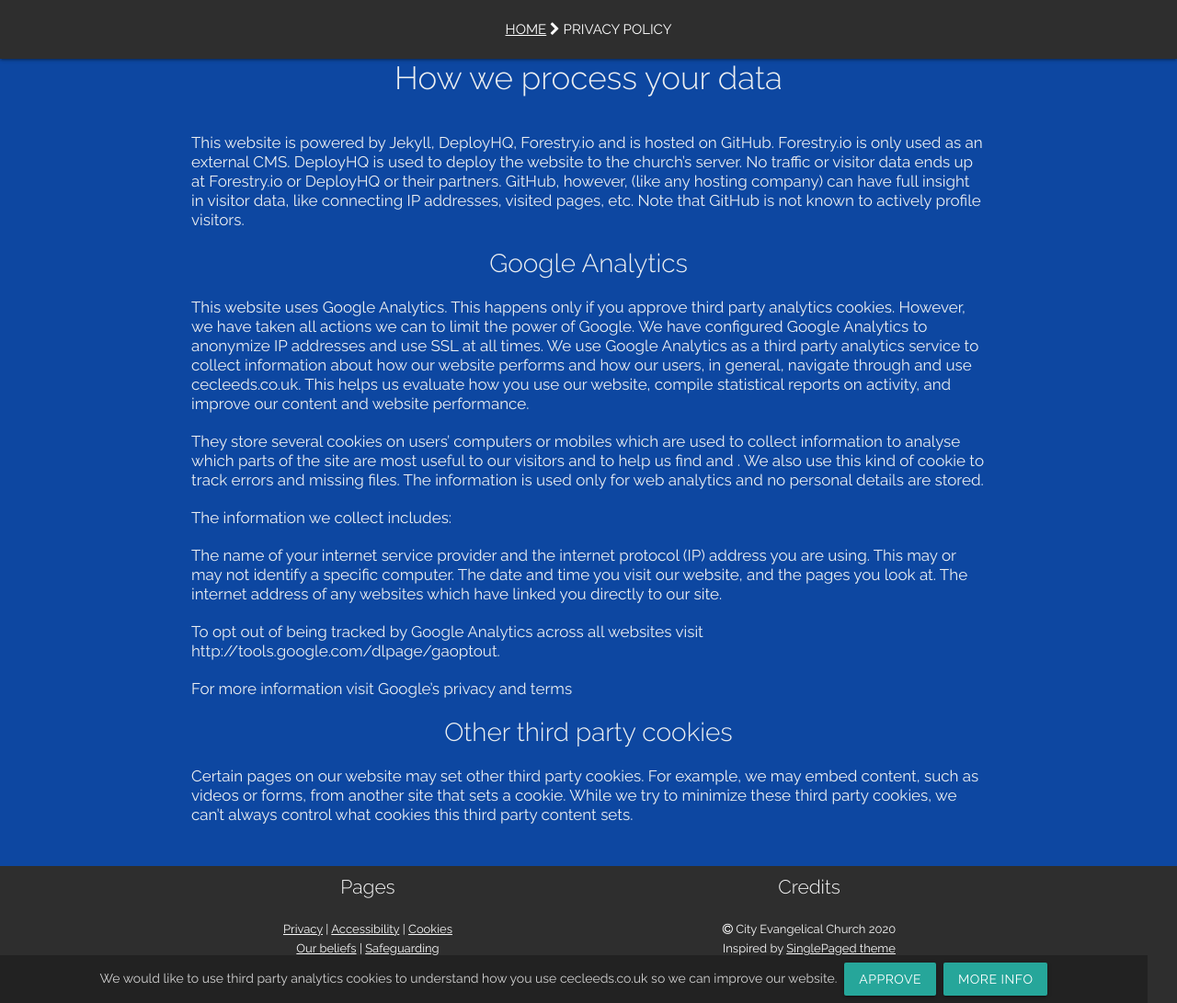
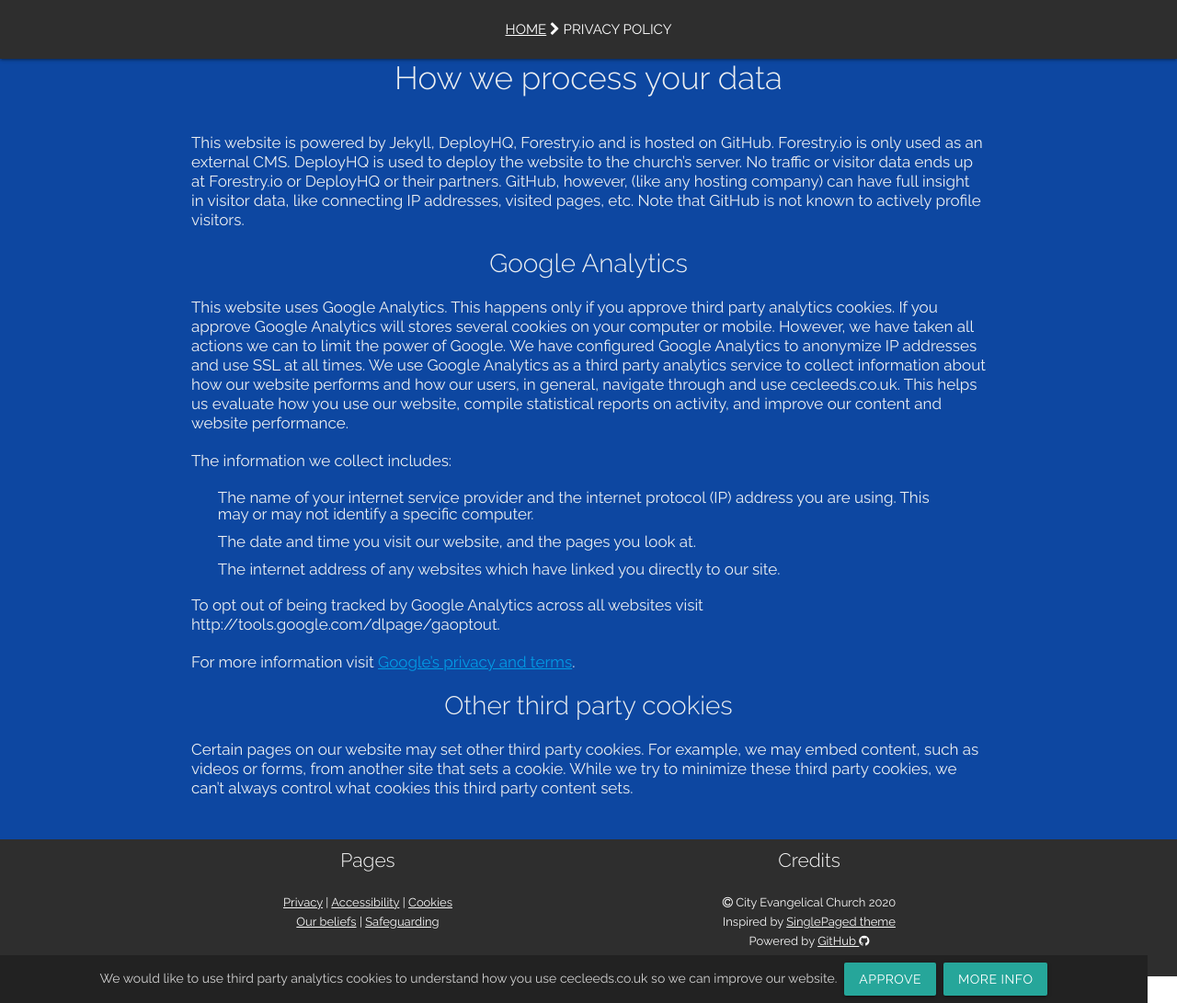
Before and after one commit to woodcock3/citychurch, a Jekyll site: the page built from pages/privacy.md, in a window 1280 px wide and 1091 px high. Shown: the whole window at 92% size. Built offline with Jekyll 4.4.1, drawn with Linux system fonts in a browser that asks for light colours.

Commit message:
Update privacy.md

```diff
--- a/pages/privacy.md
+++ b/pages/privacy.md
@@ -11,22 +11,20 @@ tag: page
 
 This website is powered by Jekyll, DeployHQ, Forestry.io and is hosted on GitHub. Forestry.io is only used as an external CMS. DeployHQ is used to deploy the website to the church's server. No traffic or visitor data ends up at Forestry.io or DeployHQ or their partners. GitHub, however, (like any hosting company) can have full insight in visitor data, like connecting IP addresses, visited pages, etc. Note that GitHub is not known to actively profile visitors.
 
+
 ### Google Analytics
 
-This website uses Google Analytics. This happens only if you approve third party analytics cookies. However, we have taken all actions we can to limit the power of Google. We have configured Google Analytics to anonymize IP addresses and use SSL at all times. We use Google Analytics as a third party analytics service to collect information about how our website performs and how our users, in general, navigate through and use cecleeds.co.uk. This helps us evaluate how you use our website, compile statistical reports on activity, and improve our content and website performance.
-
-
-They store several cookies on users' computers or mobiles which are used to collect information to analyse which parts of the site are most useful to our visitors and to help us find and . We also use this kind of cookie to track errors and missing files. The information is used only for web analytics and no personal details are stored.
+This website uses Google Analytics. This happens only if you approve third party analytics cookies. If you approve Google Analytics will stores several cookies on your computer or mobile. However, we have taken all actions we can to limit the power of Google. We have configured Google Analytics to anonymize IP addresses and use SSL at all times. We use Google Analytics as a third party analytics service to collect information about how our website performs and how our users, in general, navigate through and use cecleeds.co.uk. This helps us evaluate how you use our website, compile statistical reports on activity, and improve our content and website performance.
 
 The information we collect includes:
 
-The name of your internet service provider and the internet protocol (IP) address you are using. This may or may not identify a specific computer.
-The date and time you visit our website, and the pages you look at.
-The internet address of any websites which have linked you directly to our site.
+* The name of your internet service provider and the internet protocol (IP) address you are using. This may or may not identify a specific computer.
+* The date and time you visit our website, and the pages you look at.
+* The internet address of any websites which have linked you directly to our site.
 
 To opt out of being tracked by Google Analytics across all websites visit http://tools.google.com/dlpage/gaoptout.
 
-For more information visit Google's privacy and terms
+For more information visit [Google's privacy and terms](https://policies.google.com/technologies/partner-sites).
 
 
 ### Other third party cookies
```
